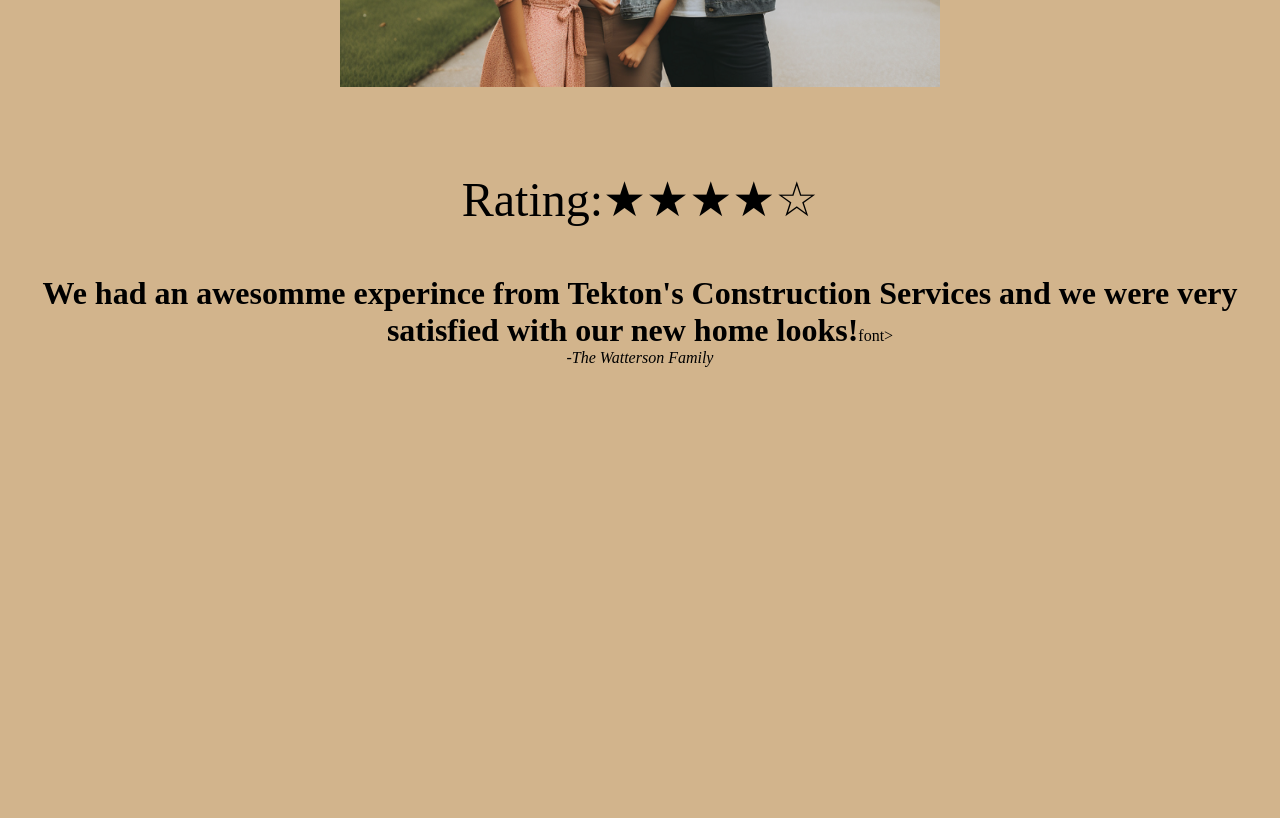
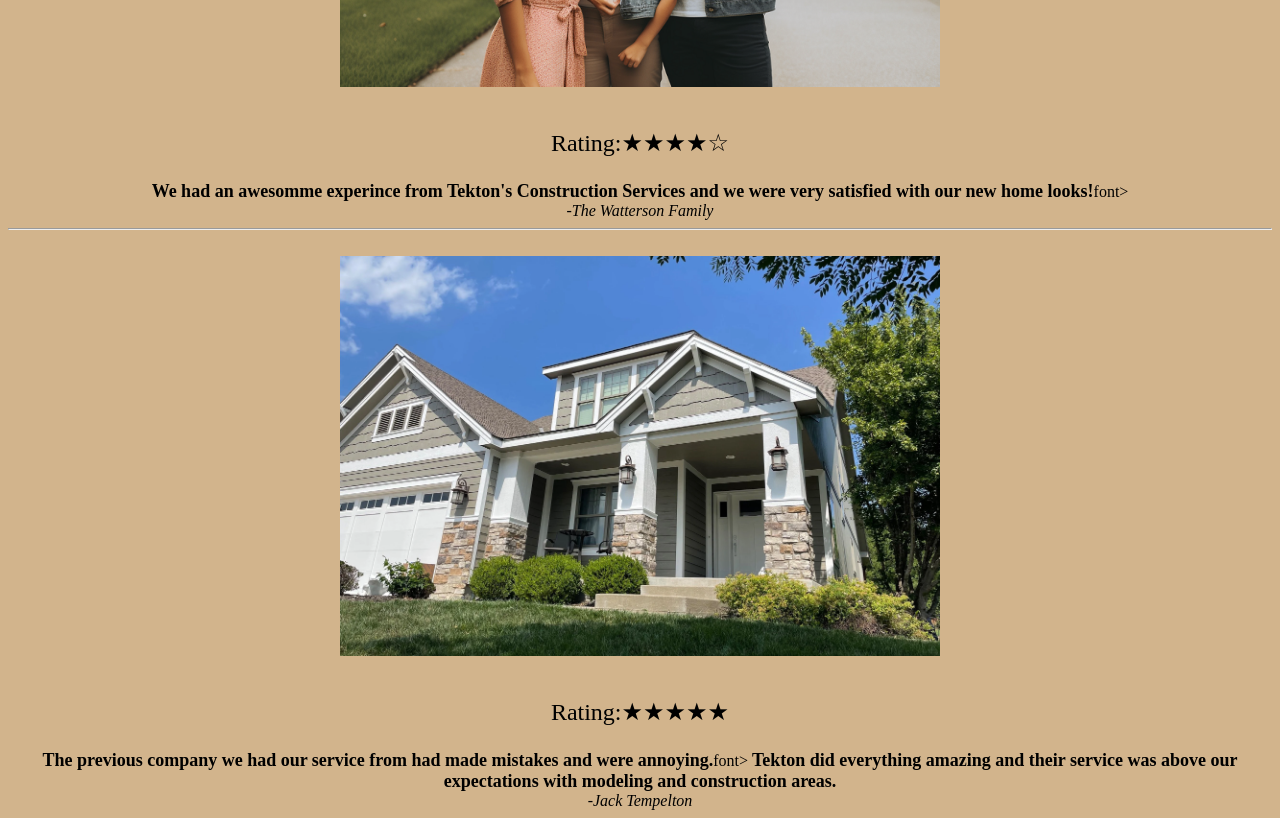
Before and after one commit to TejasivasaiAlluri/TejasivasaiAlluri.github.io, a plain HTML site: page index.html in a window 1280 px wide. Shown: the part 580-1398 px from the top of the page. Before the commit the page ends 955 px from the top, so only its background shows below. Drawn offline with Linux system fonts and the light colour scheme.

Commit message:
index.html

```diff
--- a/index.html
+++ b/index.html
@@ -11,12 +11,21 @@
 <font color = "#000000" size = 4.5><p style = "font-family:Arial;"> We are happy to serve our Customers giving them the best experience always.</p></font>
 <center><img src = "Tektonimage_happy.png" width = 600 height = 400> </center>
 <br>
+<center>
+<font size = 5 ><p>Rating:★★★★☆</p></font>
+<font size = 4> <b>We had an awesomme experince from Tekton's Construction Services and we were very satisfied with our new home looks!</b></font>font>
+</center>
+<center><i>-The Watterson Family</i></center>
+<hr>
+<br>
+<center><img src = "IMG_3544.webp"  width = 600 height = 400> </center>
 <br>
 <center>
-<font size = 7 ><p>Rating:★★★★☆</p></font>
-<font size = 6> <b>We had an awesomme experince from Tekton's Construction Services and we were very satisfied with our new home looks!</b></font>font>
+<font size = 5 ><p>Rating:★★★★★</p></font>
+<font size = 4> <b>The previous company we had our service from had made mistakes and were annoying.</b></font>font>
+<font size = 4> <b>Tekton did everything amazing and their service was above our expectations with modeling and construction areas.</b></font>
 </center>
-<center><i>-The Watterson Family</i></center>
+<center><i>-Jack Tempelton</i></center>
 
 
 </body>
```
